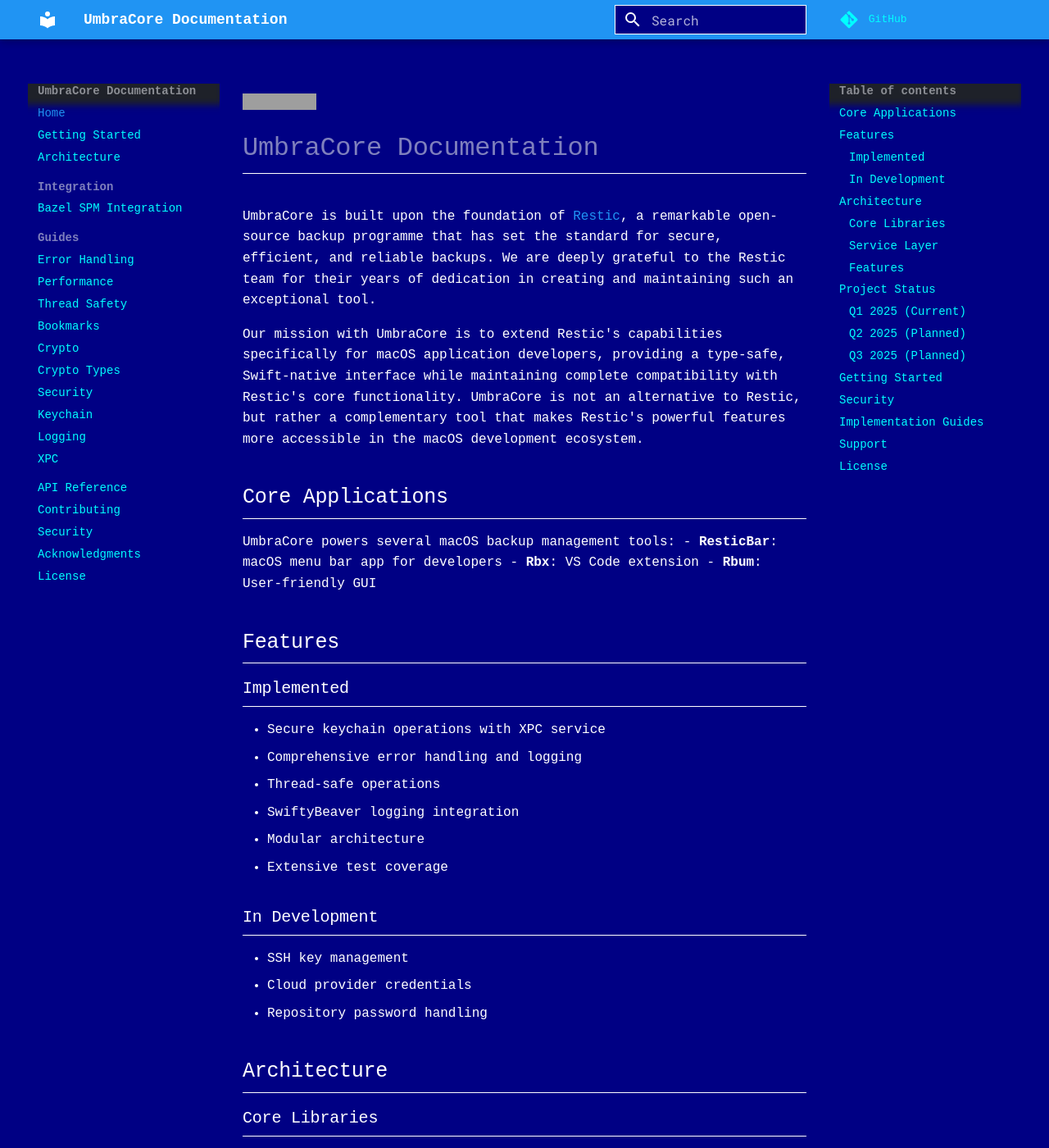
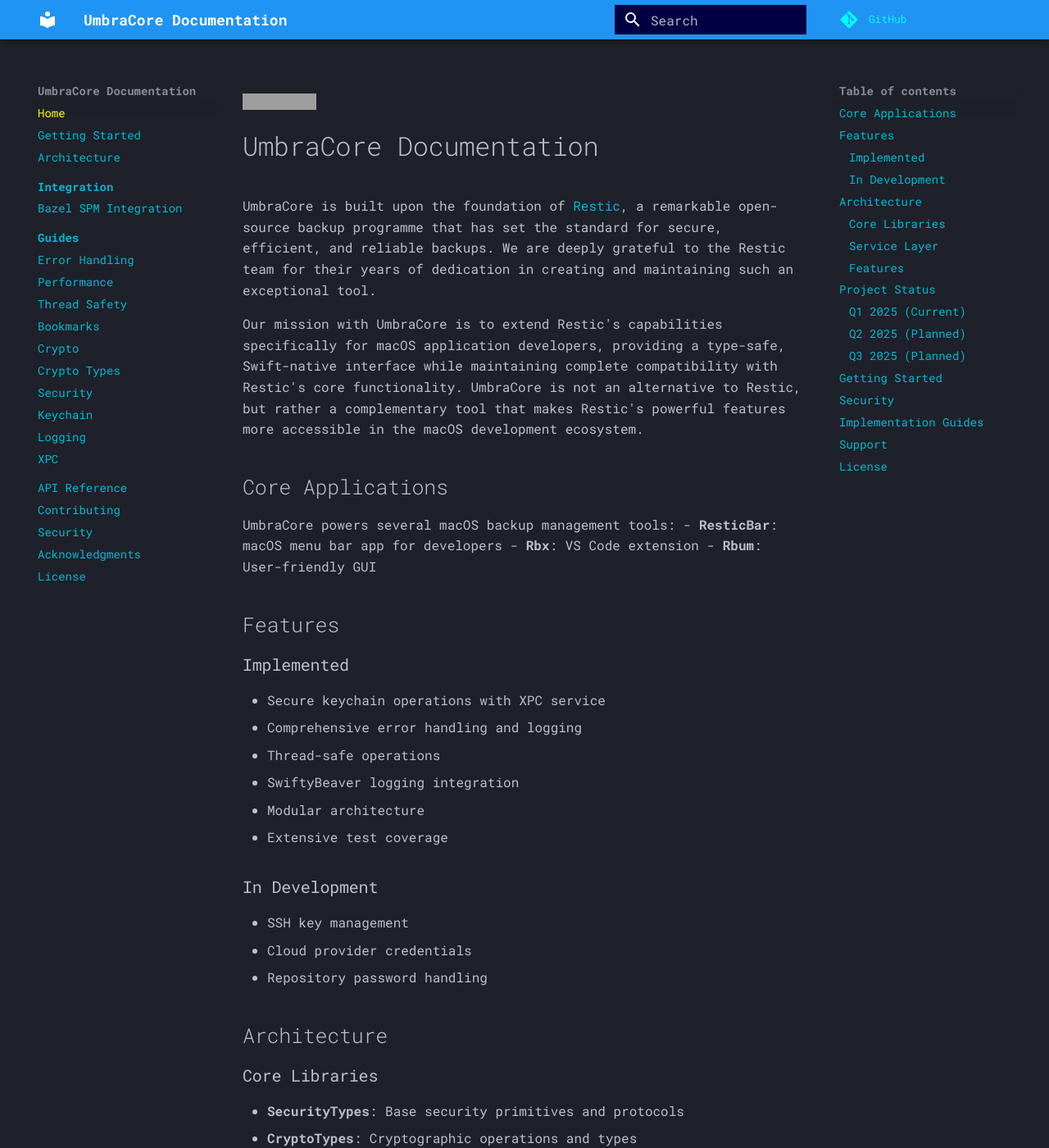
Before and after one commit to mpy-dev-ml/UmbraCore, an MkDocs documentation site: the page built from docs/index.md, in a window 1280 px wide and 1400 px high. Shown: the whole window at 82% size. Built offline with MkDocs 1.6.1 and Material for MkDocs 9.7.7, drawn with Linux system fonts in a browser that asks for light colours; comment, search, counter and statistics services are not loaded; grey boxes are pictures that could not be loaded.

Commit message:
style: update CSS for Material theme with retro styling

```diff
--- a/docs/assets/css/custom.css
+++ b/docs/assets/css/custom.css
@@ -1,144 +1,112 @@
-/* DOS-like theme */
+/* DOS-like theme for Material */
 :root {
-    --main-bg-color: #000084;
-    --main-text-color: #ffffff;
-    --link-color: #00ffff;
-    --border-color: #ffffff;
-    --menu-selected-color: #000084;
-    --menu-hover-color: #808000;
+    --md-primary-fg-color: #000084;
+    --md-accent-fg-color: #00ffff;
+    --md-typeset-color: #ffffff;
+    --md-default-fg-color: #ffffff;
+    --md-default-bg-color: #000084;
 }
 
-body {
-    background-color: var(--main-bg-color);
-    color: var(--main-text-color);
-    font-family: "DOS", "Courier New", monospace;
+/* Override Material theme defaults */
+.md-main {
+    background-color: var(--md-default-bg-color);
+    color: var(--md-default-fg-color);
 }
 
-/* Navigation */
-.navbar {
-    background-color: var(--main-bg-color);
-    border-bottom: 1px solid var(--border-color);
+.md-nav {
+    color: var(--md-default-fg-color);
 }
 
-.navbar-default .navbar-nav > li > a,
-.navbar-default .navbar-brand {
-    color: var(--main-text-color);
+.md-nav__link {
+    color: var(--md-accent-fg-color) !important;
 }
 
-.navbar-default .navbar-nav > li > a:hover,
-.navbar-default .navbar-brand:hover {
-    background-color: var(--main-text-color);
-    color: var(--menu-selected-color);
+.md-nav__link:hover {
+    color: #ffff00 !important;
 }
 
-/* Content */
-.col-md-9 {
-    background-color: var(--main-bg-color);
-    color: var(--main-text-color);
+.md-nav__link--active {
+    color: #ffff00 !important;
+}
+
+.md-typeset {
+    color: var(--md-typeset-color);
+}
+
+.md-typeset a {
+    color: var(--md-accent-fg-color);
+}
+
+.md-typeset a:hover {
+    color: #ffff00;
 }
 
 /* Code blocks */
-pre, code {
-    font-family: 'Monoid', monospace !important;
-    color: var(--main-text-color) !important;
-    border: 1px solid var(--border-color) !important;
+.md-typeset code {
+    background-color: #000042;
+    color: var(--md-default-fg-color);
+    border: 1px solid var(--md-default-fg-color);
+    padding: 0.2em 0.4em;
+}
+
+.md-typeset pre > code {
+    background-color: #000042;
+    color: var(--md-default-fg-color);
+    border: 1px solid var(--md-default-fg-color);
     padding: 1em;
 }
 
-/* Links */
-a {
-    color: var(--link-color);
-    text-decoration: none;
-}
-
-a:hover {
-    color: var(--main-text-color);
-    text-decoration: underline;
-}
-
 /* Headers */
-h1, h2, h3, h4, h5, h6 {
-    color: var(--main-text-color);
-    border-bottom: 1px solid var(--border-color);
-    padding-bottom: 0.3em;
+.md-typeset h1,
+.md-typeset h2,
+.md-typeset h3,
+.md-typeset h4,
+.md-typeset h5,
+.md-typeset h6 {
+    color: var(--md-default-fg-color);
 }
 
 /* Tables */
-table {
-    border: 1px solid var(--border-color);
-    width: 100%;
+.md-typeset table:not([class]) {
+    background-color: #000042;
+    border: 1px solid var(--md-default-fg-color);
 }
 
-th, td {
-    border: 1px solid var(--border-color);
-    padding: 8px;
-    background-color: var(--main-bg-color);
+.md-typeset table:not([class]) th {
+    background-color: #000084;
+    color: var(--md-default-fg-color);
+    border: 1px solid var(--md-default-fg-color);
 }
 
-/* Blockquotes */
-blockquote {
-    border-left: 4px solid var(--border-color);
-    padding-left: 1em;
-    margin-left: 0;
-    color: var(--main-text-color);
+.md-typeset table:not([class]) td {
+    border: 1px solid var(--md-default-fg-color);
 }
 
-/* Search box */
-input[type="text"] {
-    background-color: var(--main-bg-color);
-    color: var(--main-text-color);
-    border: 1px solid var(--border-color);
+/* Search */
+.md-search__input {
+    background-color: #000042;
+    color: var(--md-default-fg-color);
 }
 
-/* Footer */
-footer {
-    background-color: var(--main-bg-color);
-    color: var(--main-text-color);
-    border-top: 1px solid var(--border-color);
-    padding: 1em 0;
+.md-search-result__meta {
+    color: var(--md-default-fg-color);
 }
 
-/* Sidebar */
-.bs-sidebar {
-    background-color: var(--main-bg-color);
-    border: 1px solid var(--border-color);
+.md-search-result__link {
+    background-color: #000042;
 }
 
-.bs-sidebar .nav > li > a {
-    color: var(--main-text-color);
+.md-search-result__link:hover {
+    background-color: #000084;
 }
 
-.bs-sidebar .nav > li > a:hover {
-    background-color: var(--main-text-color);
-    color: var(--menu-selected-color);
+/* Admonitions */
+.md-typeset .admonition {
+    background-color: #000042;
+    border: 1px solid var(--md-default-fg-color);
 }
 
-.bs-sidebar .nav > .active > a,
-.bs-sidebar .nav > .active:hover > a {
-    background-color: var(--main-text-color);
-    color: var(--menu-hover-color);
+.md-typeset .admonition-title {
+    background-color: #000084;
+    color: var(--md-default-fg-color);
 }
-
-/* Table of Contents Sidebar */
-.navbar-light.navbar-expand-md.bs-sidebar {
-    border: 1px solid var(--border-color);
-}
-
-.navbar-light.navbar-expand-md.bs-sidebar .nav-link {
-    color: #0000FF !important;
-}
-
-.navbar-light.navbar-expand-md.bs-sidebar .nav-link:hover {
-    color: #808000 !important;
-}
-
-/* Alerts and admonitions */
-.admonition {
-    border: 1px solid var(--border-color);
-    color: var(--main-text-color);
-}
-
-.admonition-title {
-    color: var(--main-text-color);
-    border-bottom: 1px solid var(--border-color);
-}
```
